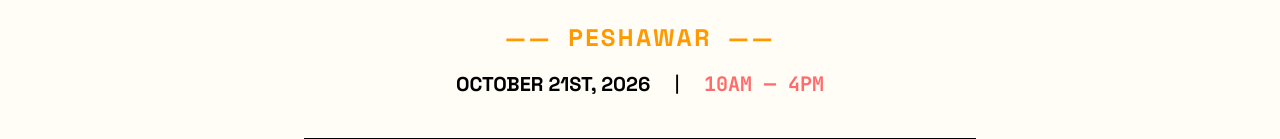
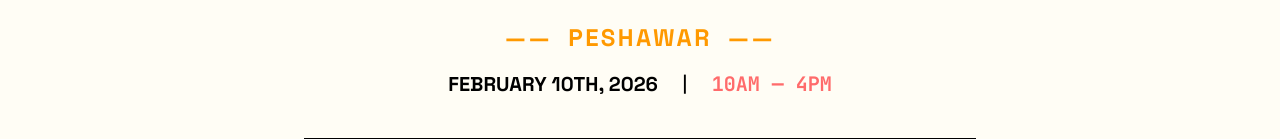
Before and after one commit to awssbgfastpwr/scd2026, a React (Vite) app: page / in a window 1280 px wide. Shown: the part 316-455 px from the top of the page. Built offline with nearby package versions, Linux system fonts and the light colour scheme.

Commit message:
chore(cms): update site content by @rayyanshaheer

```diff
--- a/src/data/siteData.ts
+++ b/src/data/siteData.ts
@@ -90,9 +90,9 @@ export const defaultSiteData: SiteData = {
     "title": "AWS Student Community Day FAST Peshawar",
     "location": "Peshawar",
     "tagline": "An immersive, one-day learning conference designed specifically for students.",
-    "date": "October 21st, 2026",
+    "date": "February 10th, 2026",
     "time": "10AM — 4PM",
-    "countdownTarget": "2026-10-21T10:00:00+05:00",
+    "countdownTarget": "2026-02-10T10:00:00+05:00",
     "primaryButtonText": "VIEW AGENDA",
     "primaryButtonLink": "#agenda",
     "secondaryButtonText": "REGISTER NOW",
```
